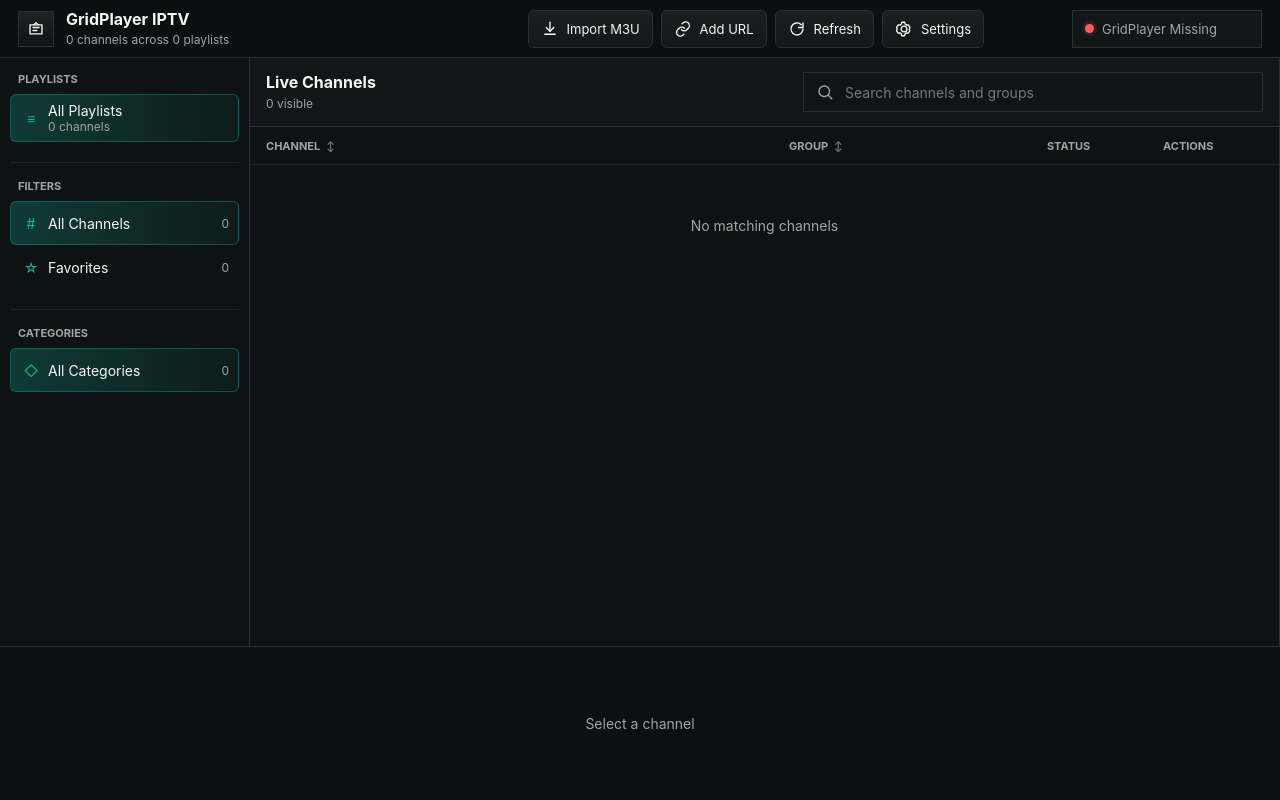
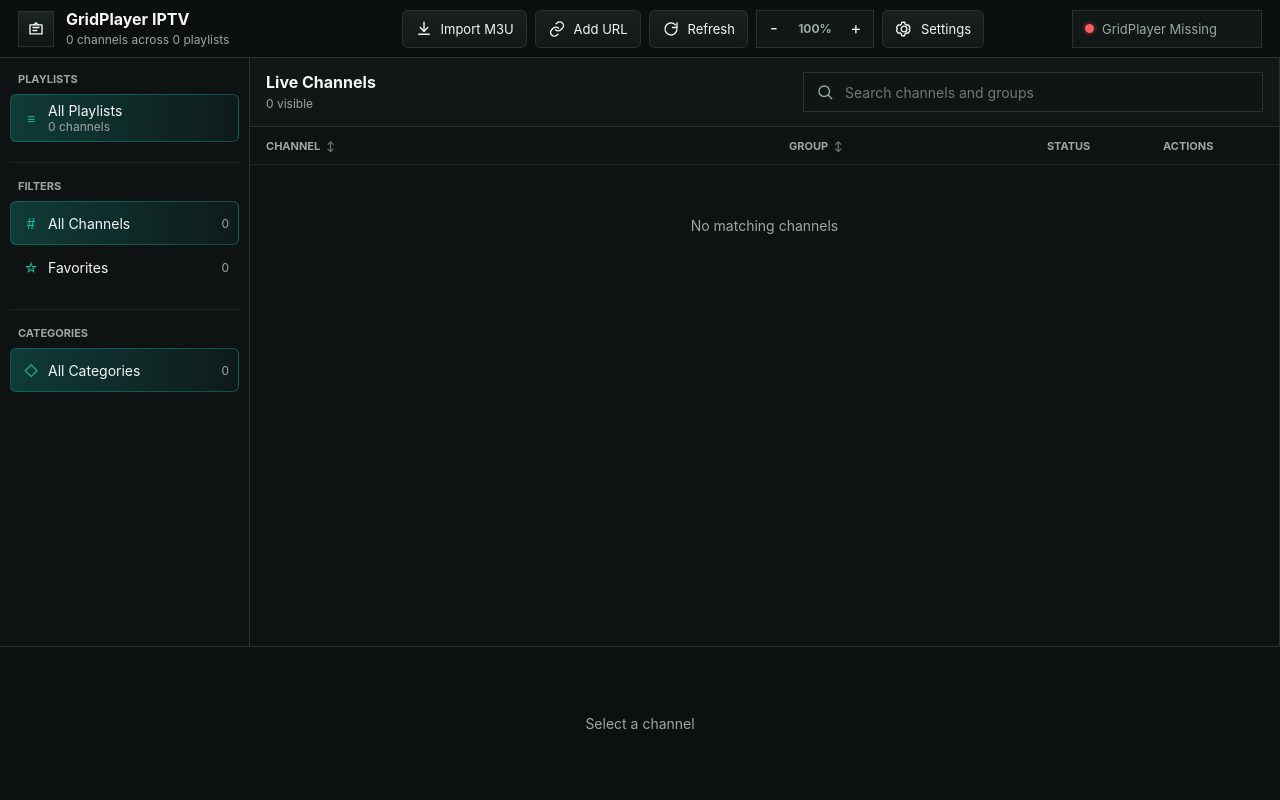
Before and after one commit to jeremygold02/gridplayer-iptv, a Flask app: page / in a window 1280 px wide. Run offline with Flask 3, Linux system fonts and the light colour scheme; data that the repository does not hold is empty.

Commit message:
feat: add header zoom controls

```diff
--- a/app.py
+++ b/app.py
@@ -51,6 +51,7 @@ QUEUE_EXPORT_PATH = DATA_DIR / "gridplayer-queue.m3u"
 
 MAX_QUEUE_ITEMS = 16
 HTTP_TIMEOUT_SECONDS = 18
+DESKTOP_MODE = False
 
 ATTR_RE = re.compile(r'([A-Za-z0-9_-]+)="([^"]*)"')
 
@@ -73,6 +74,7 @@ def default_state() -> dict[str, Any]:
             "grid_size": "3x3",
             "gridplayer_path": "",
             "auto_open_queue": False,
+            "ui_zoom": 100,
         },
     }
 
@@ -339,6 +341,9 @@ def public_state() -> dict[str, Any]:
             "available": gridplayer_path is not None,
             "path": str(gridplayer_path) if gridplayer_path else "",
         },
+        "runtime": {
+            "desktop": DESKTOP_MODE,
+        },
     }
 
 
@@ -567,7 +572,7 @@ def api_export_queue():
 @app.post("/api/settings")
 def api_settings():
     payload = request.get_json(silent=True) or {}
-    allowed = {"grid_size", "gridplayer_path", "auto_open_queue"}
+    allowed = {"grid_size", "gridplayer_path", "auto_open_queue", "ui_zoom"}
     with state_lock:
         state = read_state()
         settings = state.setdefault("settings", default_state()["settings"])
@@ -592,6 +597,8 @@ def serve_app(host: str, port: int) -> None:
 
 
 def main() -> None:
+    global DESKTOP_MODE
+
     parser = argparse.ArgumentParser(description="GridPlayer IPTV desktop client")
     parser.add_argument("--server", action="store_true", help="Run only the Flask server.")
     parser.add_argument("--host", default="127.0.0.1")
@@ -604,10 +611,12 @@ def main() -> None:
     url = f"http://{args.host}:{port}"
 
     if args.server or webview is None:
+        DESKTOP_MODE = False
         print(f"GridPlayer IPTV running at {url}")
         serve_app(args.host, port)
         return
 
+    DESKTOP_MODE = True
     server_thread = threading.Thread(target=serve_app, args=(args.host, port), daemon=True)
     server_thread.start()
     time.sleep(0.45)
--- a/static/app.js
+++ b/static/app.js
@@ -1,4 +1,6 @@
 const els = {};
+const ZOOM_LEVELS = [75, 90, 100, 110, 125, 150];
+const BROWSER_PREF_KEY = "gridplayer-iptv-ui";
 let appState = null;
 let selectedChannelId = null;
 let filters = {
@@ -10,6 +12,9 @@ let filters = {
 let sortState = {
   key: null,
   direction: "default",
+};
+let uiPrefs = {
+  zoom: 100,
 };
 
 function $(id) {
@@ -61,7 +66,83 @@ async function loadState() {
   const data = await api("/api/state");
   appState = data;
   filters.sourceId = filters.sourceId || data.selected_source_id || "all";
+  hydrateUiPrefs();
   render();
+}
+
+function desktopRuntime() {
+  return Boolean(appState?.runtime?.desktop);
+}
+
+function readBrowserPrefs() {
+  try {
+    return JSON.parse(window.localStorage.getItem(BROWSER_PREF_KEY) || "{}");
+  } catch {
+    return {};
+  }
+}
+
+function writeBrowserPrefs(nextPrefs) {
+  try {
+    window.localStorage.setItem(BROWSER_PREF_KEY, JSON.stringify(nextPrefs));
+  } catch {
+    // localStorage can be unavailable in restricted browser contexts.
+  }
+}
+
+function nearestZoom(value) {
+  const numeric = Number(value);
+  if (!Number.isFinite(numeric)) return 100;
+  return ZOOM_LEVELS.reduce((closest, level) => (
+    Math.abs(level - numeric) < Math.abs(closest - numeric) ? level : closest
+  ), ZOOM_LEVELS[0]);
+}
+
+function hydrateUiPrefs() {
+  const browserPrefs = readBrowserPrefs();
+  uiPrefs.zoom = nearestZoom(desktopRuntime() ? appState?.settings?.ui_zoom : browserPrefs.ui_zoom);
+  applyZoom();
+}
+
+function applyZoom() {
+  document.documentElement.style.setProperty("--ui-zoom", String(uiPrefs.zoom / 100));
+  if (els.zoomValue) {
+    els.zoomValue.textContent = `${uiPrefs.zoom}%`;
+  }
+  if (els.zoomOutButton) {
+    els.zoomOutButton.disabled = uiPrefs.zoom <= ZOOM_LEVELS[0];
+  }
+  if (els.zoomInButton) {
+    els.zoomInButton.disabled = uiPrefs.zoom >= ZOOM_LEVELS[ZOOM_LEVELS.length - 1];
+  }
+}
+
+async function persistUiPreference(key, value) {
+  if (desktopRuntime()) {
+    const data = await api("/api/settings", {
+      method: "POST",
+      body: JSON.stringify({ [key]: value }),
+    });
+    appState = data.state;
+    return;
+  }
+
+  writeBrowserPrefs({ ...readBrowserPrefs(), [key]: value });
+}
+
+async function changeZoom(direction) {
+  const index = ZOOM_LEVELS.indexOf(uiPrefs.zoom);
+  const nextIndex = Math.min(Math.max(index + direction, 0), ZOOM_LEVELS.length - 1);
+  const nextZoom = ZOOM_LEVELS[nextIndex];
+  if (nextZoom === uiPrefs.zoom) return;
+
+  uiPrefs.zoom = nextZoom;
+  applyZoom();
+  try {
+    await persistUiPreference("ui_zoom", nextZoom);
+  } catch (error) {
+    showToast(error.message, "error");
+  }
 }
 
 function filteredChannels() {
@@ -347,6 +428,14 @@ function bindEvents() {
     }
   });
 
+  els.zoomOutButton.addEventListener("click", () => {
+    changeZoom(-1);
+  });
+
+  els.zoomInButton.addEventListener("click", () => {
+    changeZoom(1);
+  });
+
   els.searchInput.addEventListener("input", () => {
     filters.search = els.searchInput.value;
     renderChannels();
@@ -440,6 +529,7 @@ function bindEvents() {
 function initEls() {
   [
     "channelSummary", "importFileButton", "importUrlButton", "refreshButton", "settingsButton",
+    "zoomOutButton", "zoomValue", "zoomInButton",
     "gridStatus", "sourceList", "allCount", "favoriteCount", "categoryList", "resultCount",
     "searchInput", "channelList", "detailBar", "fileInput", "urlModal",
     "urlForm", "urlNameInput", "urlInput", "settingsModal", "settingsForm",
--- a/static/styles.css
+++ b/static/styles.css
@@ -1,5 +1,6 @@
 :root {
   color-scheme: dark;
+  --ui-zoom: 1;
   --bg: #0a0d0d;
   --bg-soft: #101414;
   --panel: #141919;
@@ -55,8 +56,10 @@ svg {
 .app-shell {
   display: grid;
   grid-template-rows: 58px minmax(0, 1fr) 154px;
+  width: calc(100% / var(--ui-zoom));
   height: 100vh;
   background: linear-gradient(180deg, rgba(255, 255, 255, 0.025), transparent 18%), var(--bg);
+  zoom: var(--ui-zoom);
 }
 
 .topbar {
@@ -107,6 +110,42 @@ svg {
   align-items: center;
   justify-content: center;
   gap: 8px;
+}
+
+.zoom-control {
+  display: inline-flex;
+  align-items: center;
+  height: 38px;
+  border: 1px solid var(--line);
+  background: #111616;
+}
+
+.zoom-control .icon-button {
+  width: 34px;
+  height: 36px;
+  border: 0;
+  border-radius: 0;
+  background: transparent;
+  font-size: 17px;
+  line-height: 1;
+}
+
+.zoom-control .icon-button:disabled {
+  color: var(--subtle);
+  cursor: default;
+  opacity: 0.45;
+}
+
+.zoom-control .icon-button:disabled:hover {
+  background: transparent;
+}
+
+.zoom-control span {
+  min-width: 48px;
+  color: var(--muted);
+  font-size: 12px;
+  font-weight: 700;
+  text-align: center;
 }
 
 .tool-button,
--- a/templates/index.html
+++ b/templates/index.html
@@ -31,6 +31,11 @@
             <svg viewBox="0 0 24 24"><path d="M20 12a8 8 0 1 1-2.3-5.7"/><path d="M20 4v6h-6"/></svg>
             <span>Refresh</span>
           </button>
+          <div class="zoom-control" aria-label="Zoom controls">
+            <button class="icon-button" id="zoomOutButton" type="button" title="Zoom out">-</button>
+            <span id="zoomValue">100%</span>
+            <button class="icon-button" id="zoomInButton" type="button" title="Zoom in">+</button>
+          </div>
           <button class="tool-button" id="settingsButton" type="button">
             <svg viewBox="0 0 24 24"><path d="M12 8.2a3.8 3.8 0 1 0 0 7.6 3.8 3.8 0 0 0 0-7.6z"/><path d="m19 12 .9-2.1-2-3.4-2.3.3a7.5 7.5 0 0 0-1.8-1L12.8 3H9.2l-.9 2.8a7.5 7.5 0 0 0-1.8 1l-2.3-.3-2 3.4L3 12l-.9 2.1 2 3.4 2.3-.3a7.5 7.5 0 0 0 1.8 1l.9 2.8h3.6l.9-2.8a7.5 7.5 0 0 0 1.8-1l2.3.3 2-3.4z"/></svg>
             <span>Settings</span>
```
